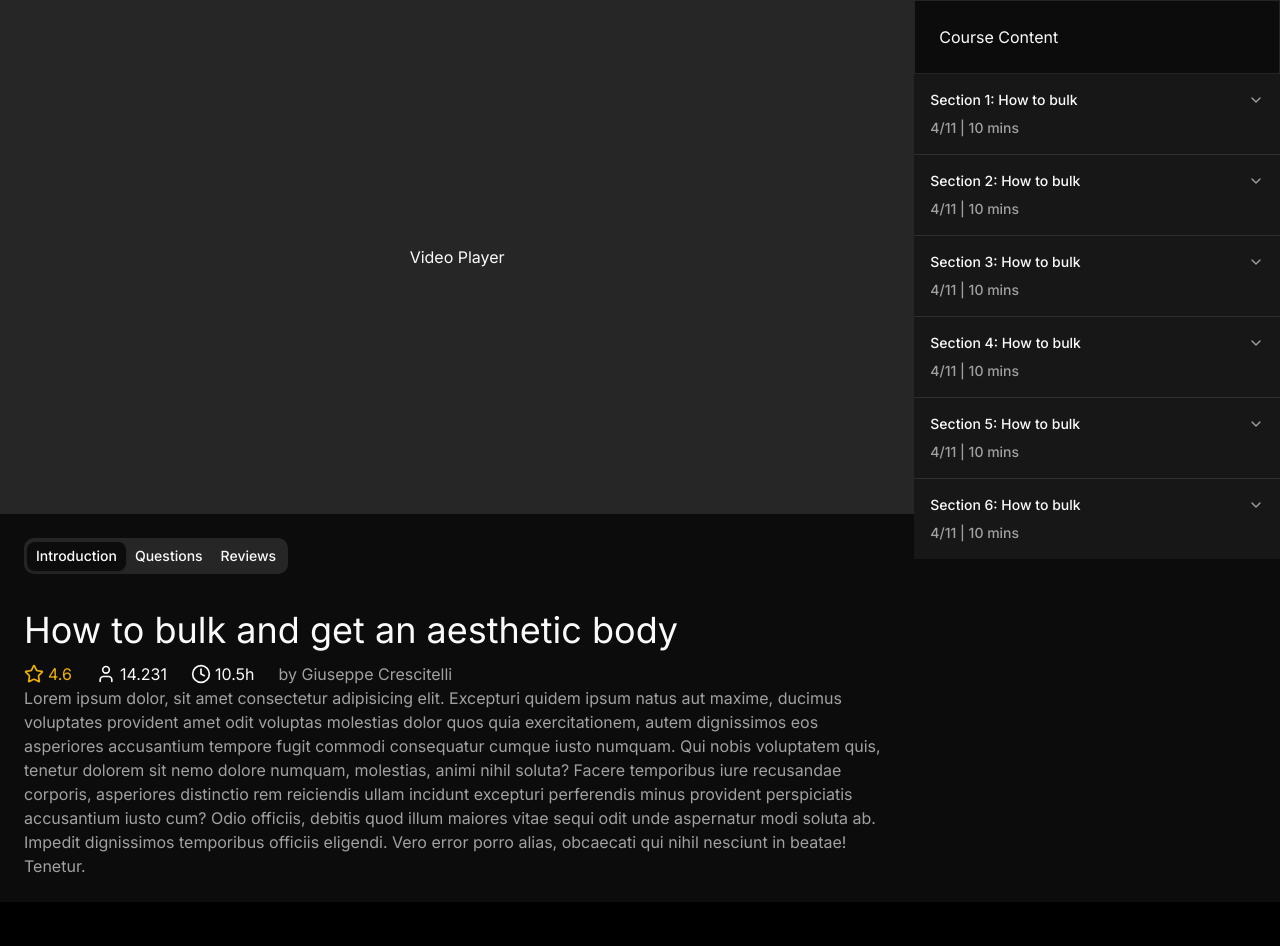
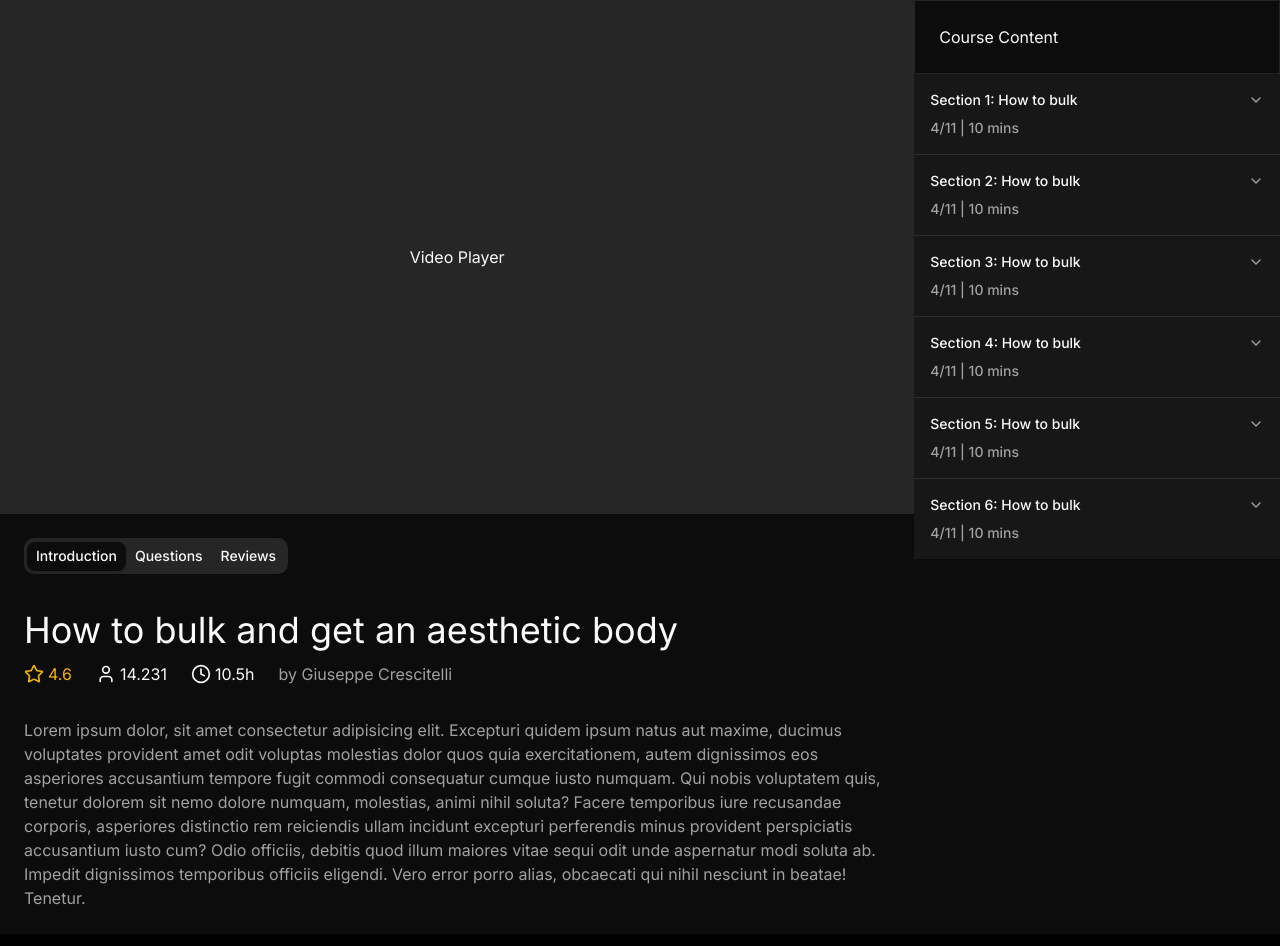
Before and after one commit to crstelli/codinglabs-lms, a Next.js app: page /course/1 in a window 1280 px wide. Shown: the top 946 px of the page. Built offline with nearby package versions, Linux system fonts and the light colour scheme.

Commit message:
Built a reusable CourseStatInfo component.

```diff
--- a/components/CourseInfo.tsx
+++ b/components/CourseInfo.tsx
@@ -31,7 +31,7 @@ function CourseInfo() {
             </span>
             <P>by Giuseppe Crescitelli</P>
           </div>
-          <P>
+          <P className="mt-8">
             Lorem ipsum dolor, sit amet consectetur adipisicing elit. Excepturi quidem ipsum natus aut maxime, ducimus
             voluptates provident amet odit voluptas molestias dolor quos quia exercitationem, autem dignissimos eos
             asperiores accusantium tempore fugit commodi consequatur cumque iusto numquam. Qui nobis voluptatem quis,
--- /dev/null
+++ b/components/CourseStatInfo.tsx
@@ -0,0 +1,17 @@
+import type { LucideIcon } from "lucide-react";
+
+interface Props {
+  icon: LucideIcon;
+  children: string;
+}
+
+function CourseStatInfo({ icon: Icon, children }: Props) {
+  return (
+    <span className="flex items-center gap-1 text-yellow-500">
+      <Icon size={20} />
+      <span>{children}</span>
+    </span>
+  );
+}
+
+export { CourseStatInfo };
```
